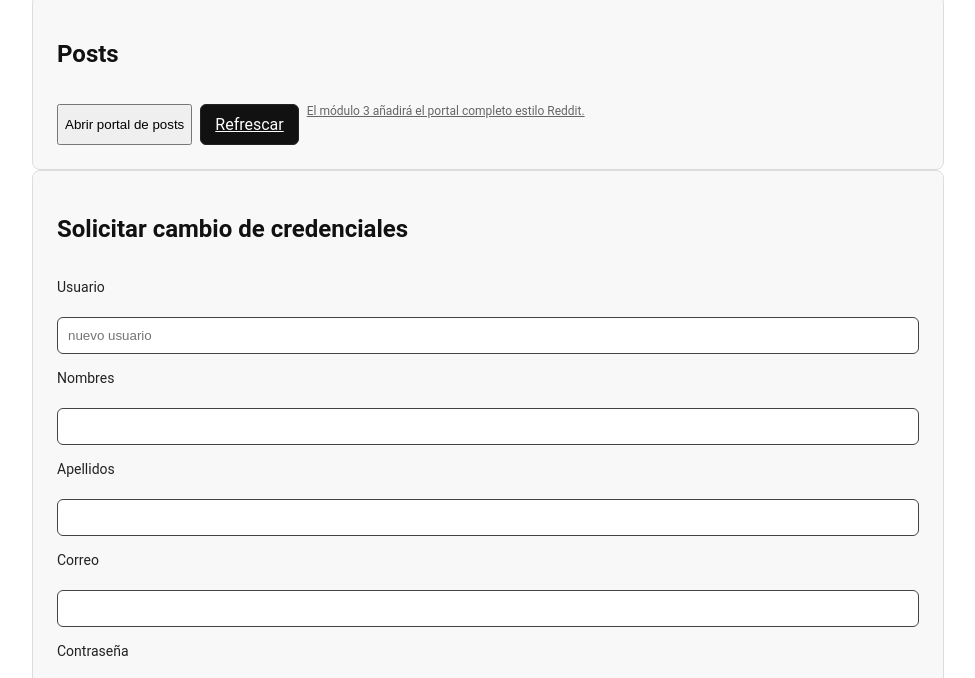
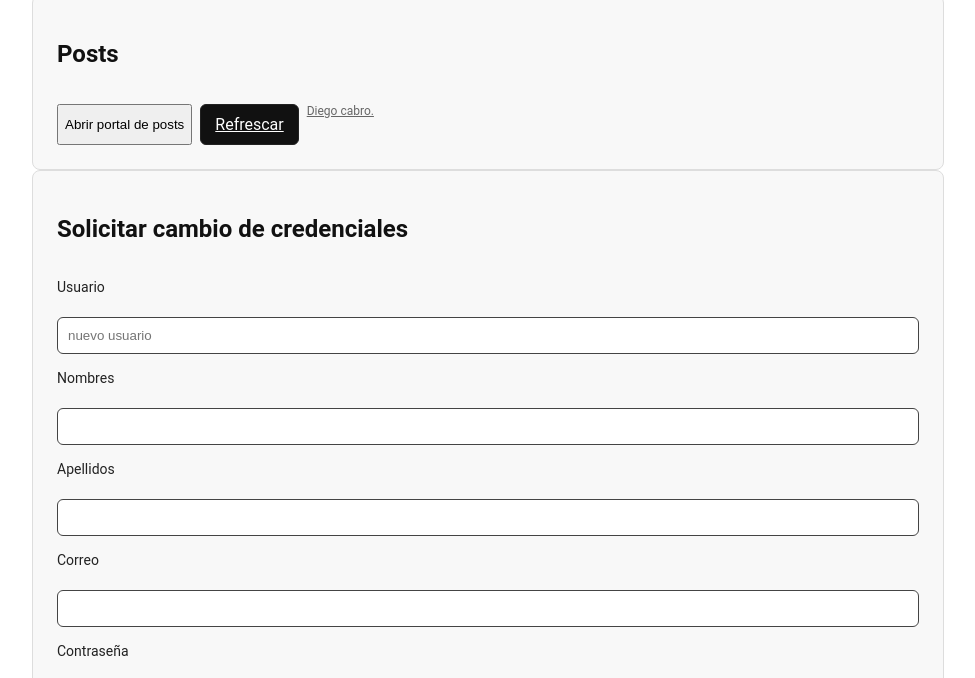
Before and after one commit to renatozepi/diegocabro, a plain HTML site: page usuario.html in a window 1280 px wide. Shown: the part 110-788 px from the top of the page, without its empty margins (152-1127 px from the left). Drawn offline with nearby package versions, Linux system fonts and the light colour scheme.

Commit message:
Update usuario.html

```diff
--- a/usuario.html
+++ b/usuario.html
@@ -32,7 +32,7 @@
       <div class="actions">
         <button id="open-portal" type="button">Abrir portal de posts</button>
         <a href="usuario.html" class="btn">Refrescar</a>
-        <a href="usuario.html" class="helper">El módulo 3 añadirá el portal completo estilo Reddit.</a>
+        <a href="usuario.html" class="helper">Diego cabro.</a>
       </div>
     </section>
 
```
